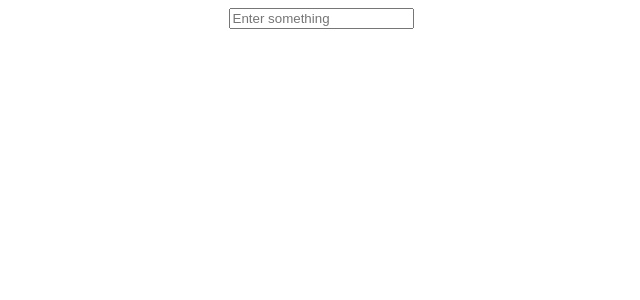
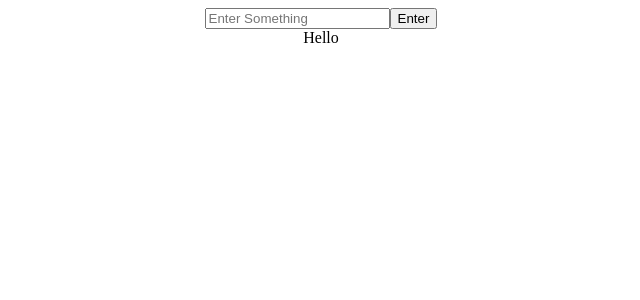
Before and after one commit to emmyobonyo/Opareta-software-engineer-interview-question, a React (Create React App) app: page / in a window 1280 px wide. Shown: the top 300 px of the page, without its empty margins (319-959 px from the left). Built offline with nearby package versions, Linux system fonts and the light colour scheme.

Commit message:
Pass input prop to child element

```diff
--- a/package.json
+++ b/package.json
@@ -6,6 +6,7 @@
     "@testing-library/jest-dom": "^5.11.4",
     "@testing-library/react": "^11.1.0",
     "@testing-library/user-event": "^12.1.10",
+    "prop-types": "^15.7.2",
     "react": "^17.0.2",
     "react-dom": "^17.0.2",
     "react-scripts": "4.0.3",
--- a/src/App.js
+++ b/src/App.js
@@ -1,11 +1,20 @@
+import React, { useState } from 'react';
+import Display from './Display';
 import './App.css';
 
 function App() {
+  const [input, setInput] = useState();
+  const display = () => {
+    const formInput = document.getElementById('input').value;
+    setInput(() => formInput);
+  };
   return (
     <div className="App">
       <form>
-        <input type="text" placeholder="Enter something" />
+        <input id="input" type="text" placeholder="Enter Something" />
+        <button id="button" type="button" onClick={display}>Enter</button>
       </form>
+      <Display input={input} />
     </div>
   );
 }
--- /dev/null
+++ b/src/Display.js
@@ -0,0 +1,22 @@
+import React from 'react';
+import PropTypes from 'prop-types';
+
+function Display({ input }) {
+  return (
+    <div id="display">{ input }</div>
+  );
+}
+
+Display.defaultProps = {
+  input: 'Hello',
+};
+
+Display.propTypes = {
+  input: PropTypes.oneOfType([
+    PropTypes.string,
+    PropTypes.bool,
+    PropTypes.array,
+  ]),
+};
+
+export default Display;
```
Also changed, not shown: 1 other file (tests, documents, lock files or other folders).
